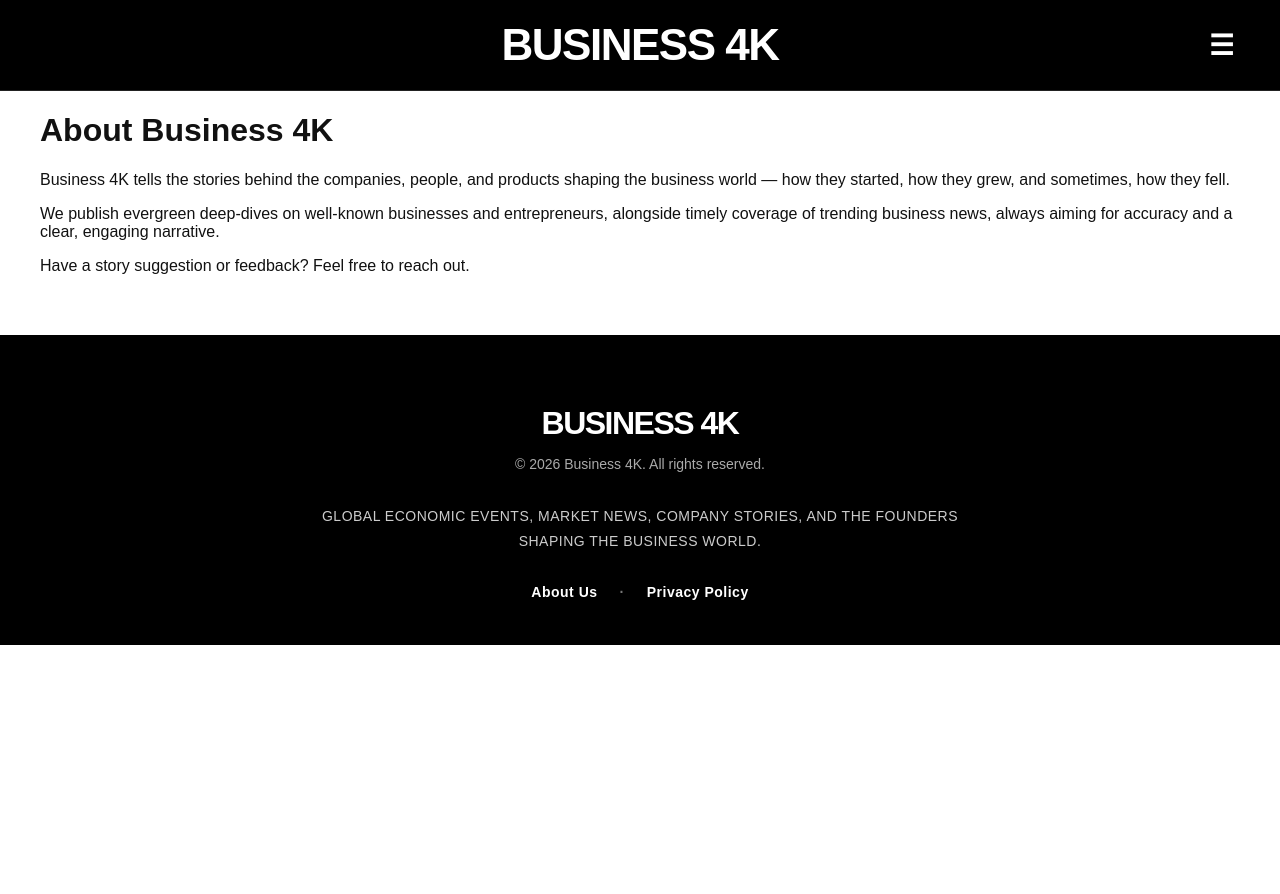
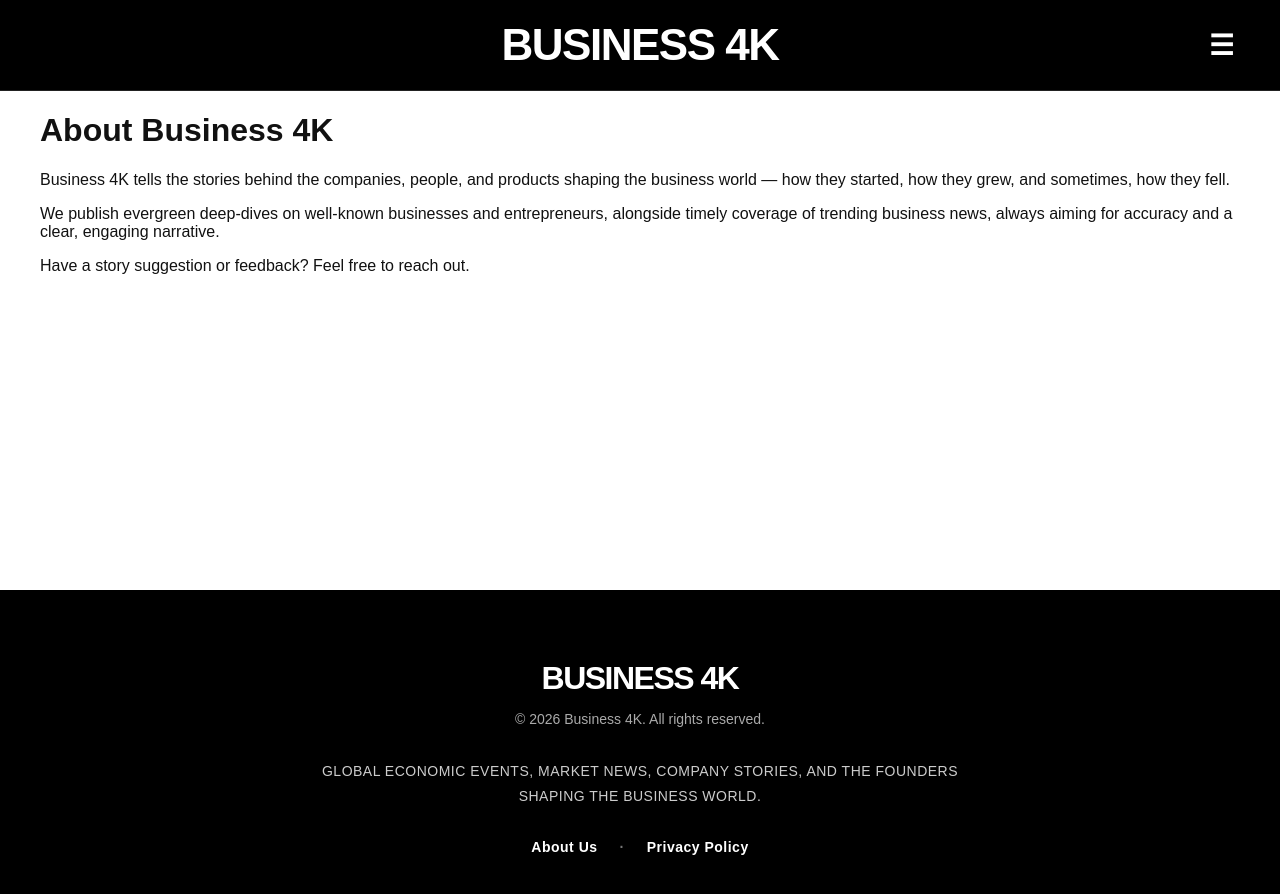
Before and after one commit to business4k/business4k, a Jekyll site: the page built from about.html, in a window 1280 px wide. Shown: the top 894 px of the page. Built offline with Jekyll 4.4.1, drawn with Linux system fonts in a browser that asks for light colours.

Commit message:
Enhance CSS for full height and flexbox layout

```diff
--- a/assets/style.css
+++ b/assets/style.css
@@ -10,7 +10,9 @@
 
 html {
   scroll-behavior: smooth;
+  height: 100%;
 }
+
 
 body {
   margin: 0;
@@ -18,6 +20,10 @@ body {
   font-family: Arial, Helvetica, sans-serif;
   background: #ffffff;
   color: #111111;
+
+  min-height: 100%;
+  display: flex;
+  flex-direction: column;
 }
 
 /* ========================================
@@ -120,6 +126,7 @@ main {
   width: 100%;
   max-width: 1200px;
   margin: 0 auto;
+  flex: 1 0 auto;
 }
 
 /* ========================================
@@ -340,6 +347,7 @@ main {
   text-align: center;
   padding: 70px 24px 45px;
   margin-top: 60px;
+  flex-shrink: 0;
 }
 
 .footer-logo {
```
